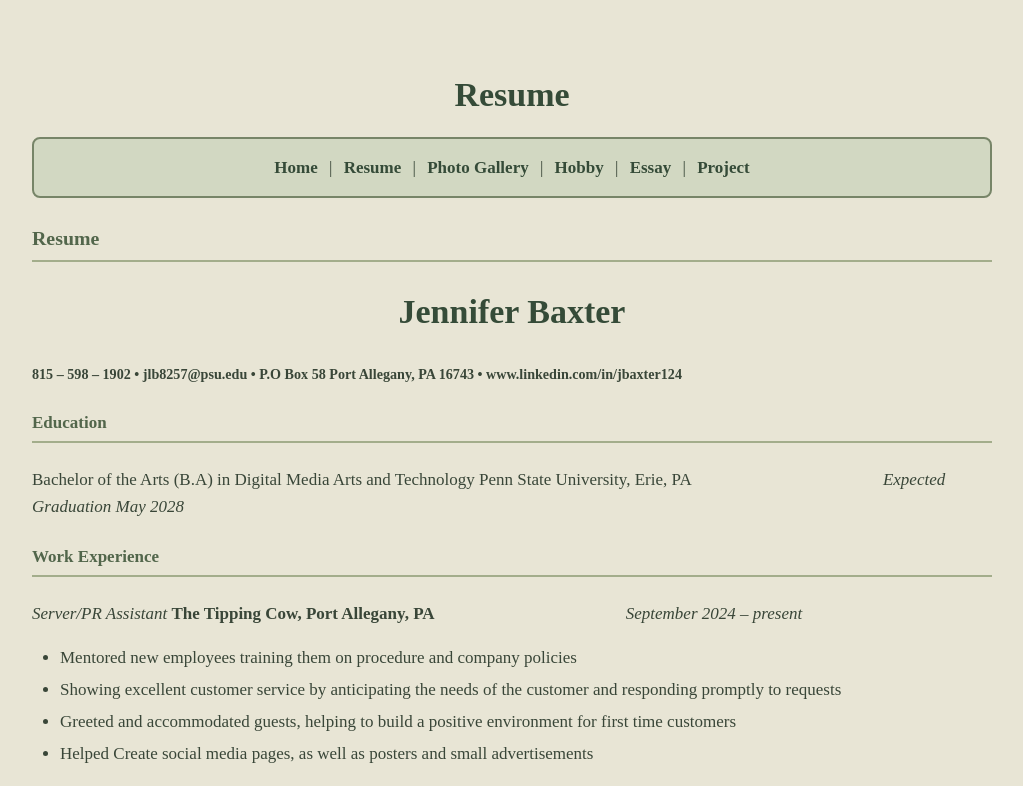
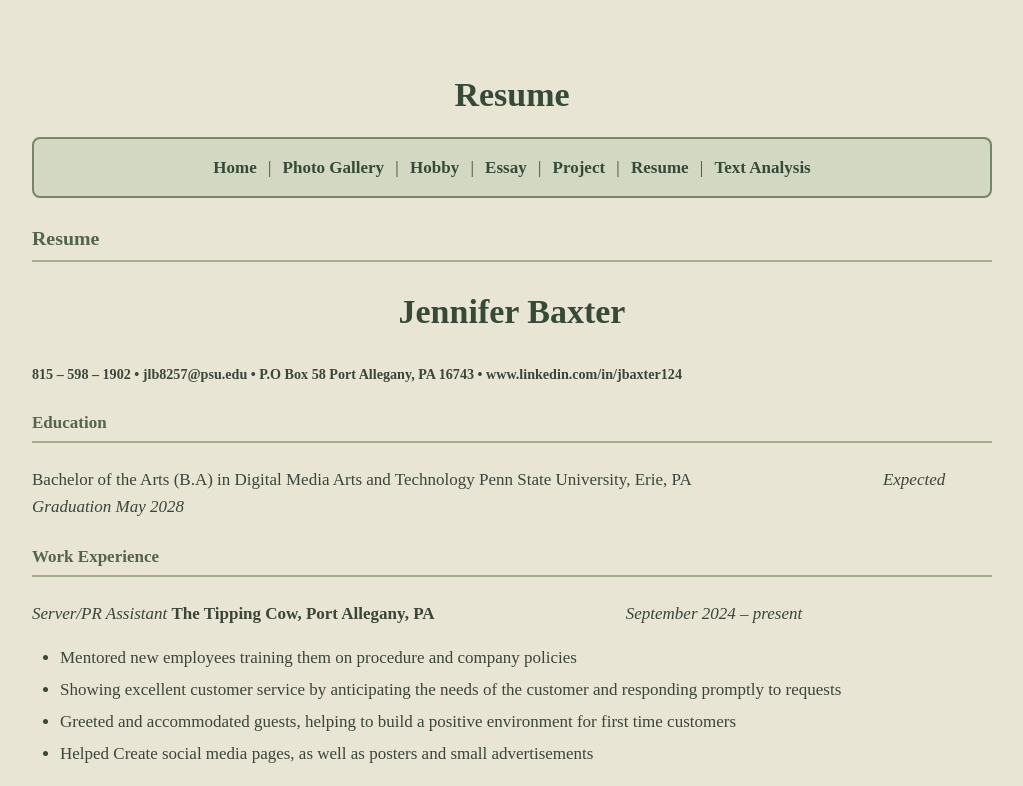
Before and after one commit to jbaxter1506/portfolioDig100, a plain HTML site: page docs/Resume.html in a window 1280 px wide. Shown: the top 786 px of the page, without its empty margins (128-1151 px from the left). Drawn offline with Linux system fonts and the light colour scheme.

Commit message:
fixing nav bar

```diff
--- a/docs/Resume.html
+++ b/docs/Resume.html
@@ -12,13 +12,13 @@
         <h1>Resume</h1>
         <nav>
             <a href="index.html">Home</a> |
-            <a href="resume.html">Resume</a> |
             <a href="gallery.html">Photo Gallery</a> |
             <a href="monthly.html"> Hobby</a>   |
             <a href="essay.html"> Essay</a>  |
-            <a href = "twineProject.html"> Project</a>
+            <a href = "twineProject.html"> Project</a> |
+            <a href="githubResume.html">Resume</a> |
+            <a href ="textAn.html"> Text Analysis</a>
         </nav>
-
 
         <h3>Resume</h3>
         <h1>Jennifer Baxter</h1>
```
Also changed, not shown: docs/WebResume.html (+1 -0 lines), docs/essay.html (+1 -0 lines), docs/gallery.html (+1 -0 lines), docs/githubResume.html (+1 -0 lines), docs/index.html (+1 -0 lines), docs/monthly.html (+1 -0 lines), docs/twineProject.html (+1 -0 lines).
